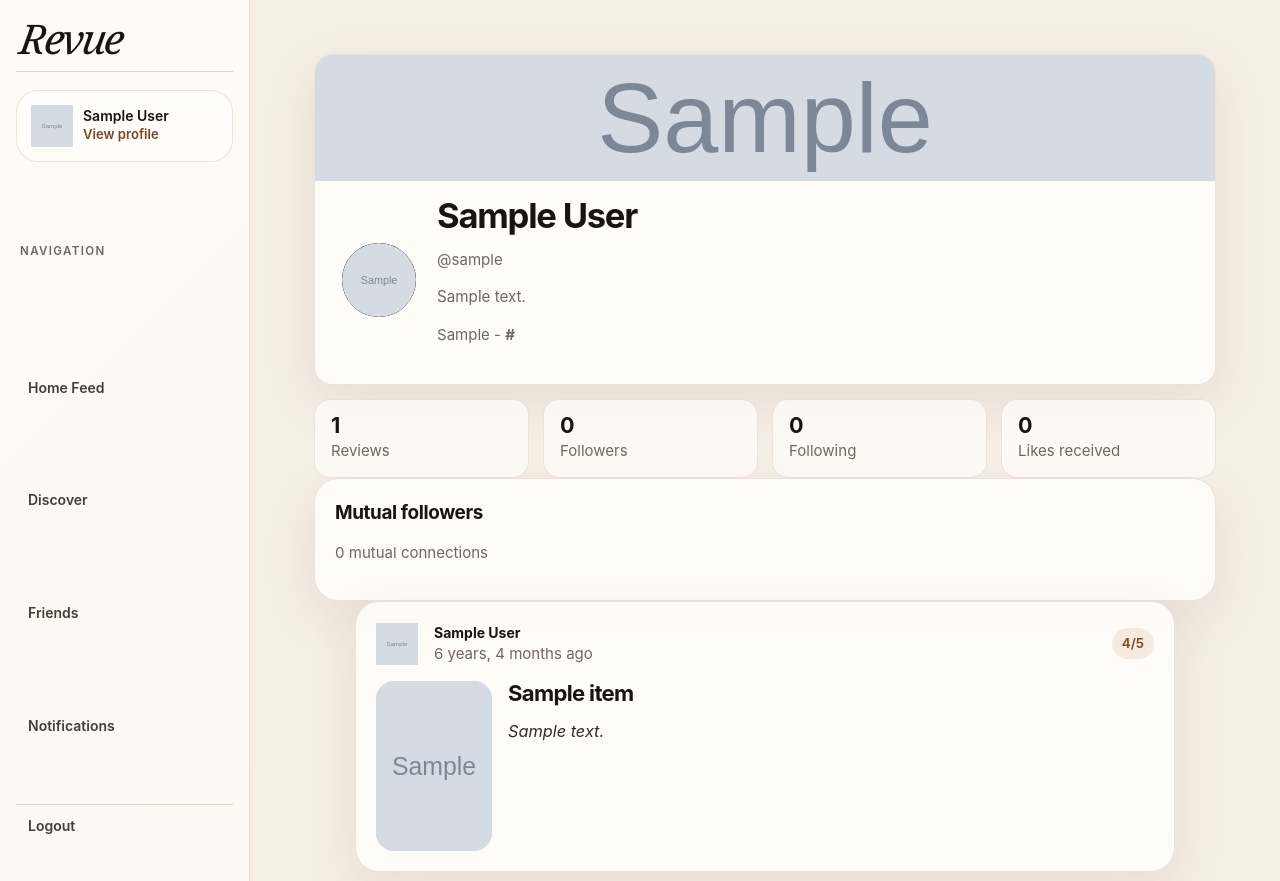
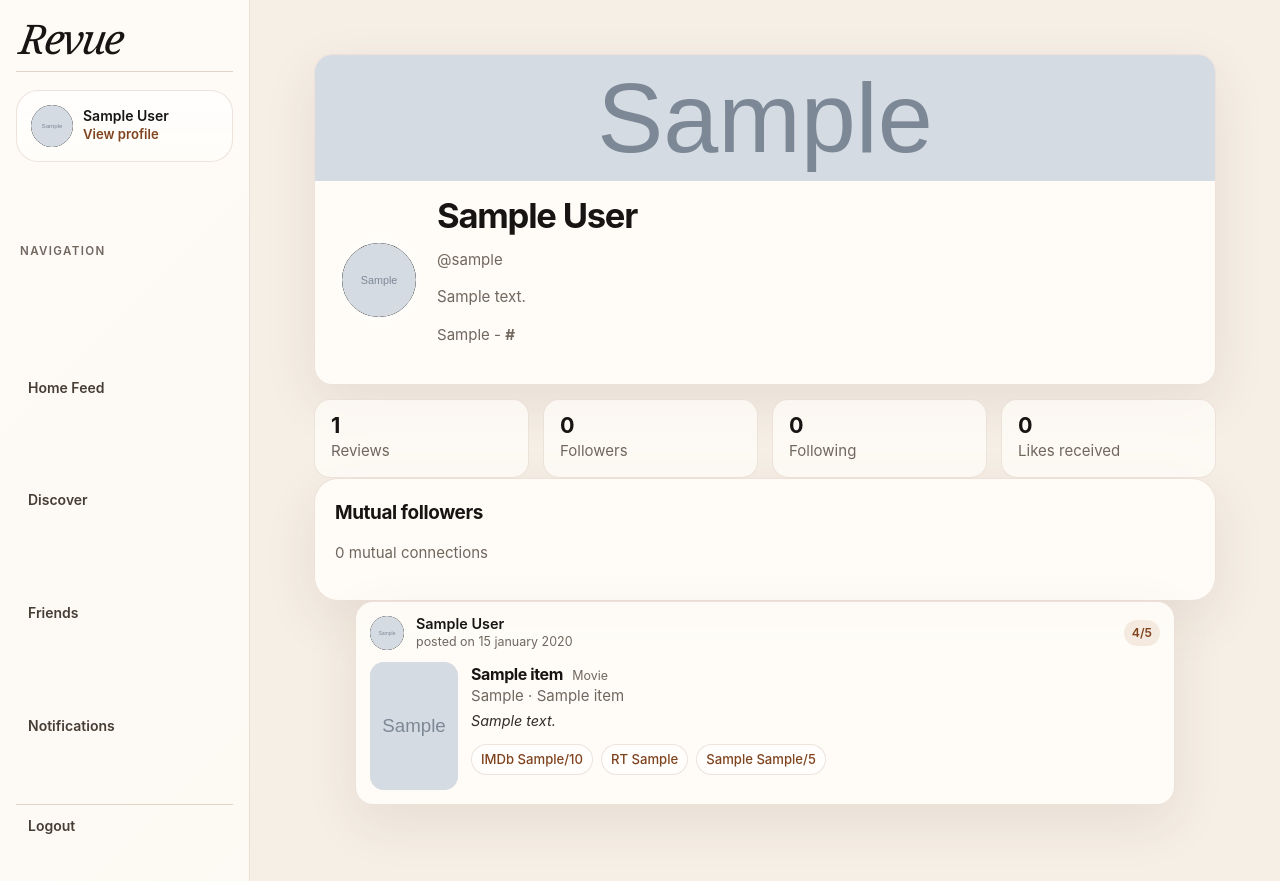
Before and after one commit to harshit1447/review-social, a Django app: a page that uses posts/templates/base_app.html in a window 1280 px wide. Run offline with Django 5.2, Linux system fonts and the light colour scheme; a user stored in the database is signed in; tables that the repository leaves empty hold one stand-in row (values such as "Sample post"); grey boxes marked "Sample" are stand-in pictures; data that the repository does not hold is empty; some libraries are stand-ins or nearby versions.

Commit message:
Polish signup and review UI

```diff
--- a/config/settings.py
+++ b/config/settings.py
@@ -203,9 +203,8 @@ LOGOUT_REDIRECT_URL = '/'
 LOGIN_URL = '/accounts/login/'
 
 ACCOUNT_EMAIL_VERIFICATION = 'none'
-ACCOUNT_EMAIL_REQUIRED = True
-ACCOUNT_USERNAME_REQUIRED = True
-ACCOUNT_AUTHENTICATION_METHOD = 'username_email'
+ACCOUNT_LOGIN_METHODS = {'username', 'email'}
+ACCOUNT_SIGNUP_FIELDS = ['email*', 'username*', 'password1*', 'password2*']
 SOCIALACCOUNT_LOGIN_ON_GET = True
 SOCIALACCOUNT_AUTO_SIGNUP = True
 SOCIALACCOUNT_PROVIDERS = {
--- a/posts/static/posts/styles.css
+++ b/posts/static/posts/styles.css
@@ -1177,6 +1177,11 @@ textarea {
     padding-top: 10px;
 }
 
+.item-ratings-fact {
+    border-top: 0;
+    padding-top: 0;
+}
+
 .item-facts dt {
     color: var(--muted);
     font-size: 0.78rem;
--- a/posts/templates/base_app.html
+++ b/posts/templates/base_app.html
@@ -88,6 +88,7 @@
             font-weight: 900;
             height: 42px;
             justify-content: center;
+            overflow: hidden;
             text-transform: uppercase;
             width: 42px;
         }
@@ -96,9 +97,11 @@
         .post-avatar img,
         .profile-avatar img,
         .mini-avatar img {
+            border-radius: inherit;
             display: block;
             height: 100%;
             object-fit: cover;
+            object-position: center;
             width: 100%;
         }
 
@@ -514,6 +517,22 @@
             display: block;
             height: 100%;
             object-fit: cover;
+            width: 100%;
+        }
+
+        .podcast-poster {
+            align-items: center;
+            background:
+                linear-gradient(145deg, rgba(179, 106, 50, 0.14), rgba(23, 21, 19, 0.1)),
+                #f8f1e8;
+            display: flex;
+            justify-content: center;
+        }
+
+        .podcast-poster img {
+            height: auto;
+            max-height: 100%;
+            object-fit: contain !important;
             width: 100%;
         }
 
@@ -1328,6 +1347,7 @@
             font-weight: 950;
             height: 36px;
             justify-content: center;
+            overflow: hidden;
             width: 36px;
         }
 
@@ -2085,7 +2105,9 @@
         }
 
         .item-detail-page .item-ratings-fact {
+            border-top: 0;
             min-width: 0;
+            padding-top: 0;
         }
 
         .item-detail-page .item-facts dt {
--- a/posts/templates/posts/collection_detail.html
+++ b/posts/templates/posts/collection_detail.html
@@ -12,7 +12,7 @@
         {% for row in collection.items.all %}
             <article class="card social-review-card">
                 <div class="post-item">
-                    <a class="review-poster" href="{% url 'item_reviews' row.item_id %}"><img src="{% if row.item.image_url %}{{ row.item.image_url }}{% else %}/static/posts/images/revue-layouts.png{% endif %}" alt=""></a>
+                    <a class="review-poster {% if row.item.item_type == 'podcast' %}podcast-poster{% endif %}" href="{% url 'item_reviews' row.item_id %}"><img src="{% if row.item.image_url %}{{ row.item.image_url }}{% else %}/static/posts/images/revue-layouts.png{% endif %}" alt=""></a>
                     <div>
                         <span class="badge">{{ row.item.get_item_type_display }}</span>
                         <h2 class="item-title">{{ row.item.title }}</h2>
--- a/posts/templates/posts/discover.html
+++ b/posts/templates/posts/discover.html
@@ -53,7 +53,7 @@
                                 <span class="rating">{{ review.rating }}/5</span>
                             </header>
                             <div class="post-item">
-                                <a class="review-poster" href="{% url 'item_reviews' review.item_id %}" aria-label="{{ review.item.title }}">
+                                <a class="review-poster {% if review.item.item_type == 'podcast' %}podcast-poster{% endif %}" href="{% url 'item_reviews' review.item_id %}" aria-label="{{ review.item.title }}">
                                     <img src="{% if review.item.image_url %}{{ review.item.image_url }}{% else %}/static/posts/images/revue-layouts.png{% endif %}" alt="">
                                 </a>
                                 <div class="review-copy">
--- a/posts/templates/posts/feed.html
+++ b/posts/templates/posts/feed.html
@@ -142,7 +142,7 @@
                             </header>
 
                             <div class="post-item">
-                                <a class="review-poster" href="{% url 'item_reviews' review.item_id %}" aria-label="{{ review.item.title }}">
+                                <a class="review-poster {% if review.item.item_type == 'podcast' %}podcast-poster{% endif %}" href="{% url 'item_reviews' review.item_id %}" aria-label="{{ review.item.title }}">
                                     <img src="{% if review.item.image_url %}{{ review.item.image_url }}{% else %}/static/posts/images/revue-layouts.png{% endif %}" alt="">
                                 </a>
                                 <div class="review-copy">
--- a/posts/templates/posts/item_reviews.html
+++ b/posts/templates/posts/item_reviews.html
@@ -83,7 +83,7 @@
                     </div>
                 </div>
             </div>
-            <div class="item-hero-poster">
+            <div class="item-hero-poster {% if item.item_type == 'podcast' %}podcast-poster{% endif %}">
                 <img src="{% if item.image_url %}{{ item.image_url }}{% else %}/static/posts/images/revue-layouts.png{% endif %}" alt="">
             </div>
         </section>
--- a/posts/templates/posts/profile.html
+++ b/posts/templates/posts/profile.html
@@ -149,7 +149,7 @@
                                 <span class="rating">{{ review.rating }}/5</span>
                             </header>
                             <div class="post-item">
-                                <a class="review-poster" href="{% url 'item_reviews' review.item_id %}">
+                                <a class="review-poster {% if review.item.item_type == 'podcast' %}podcast-poster{% endif %}" href="{% url 'item_reviews' review.item_id %}">
                                     <img src="{% if review.item.image_url %}{{ review.item.image_url }}{% else %}/static/posts/images/revue-layouts.png{% endif %}" alt="">
                                 </a>
                                 <div>
--- a/posts/templates/posts/user_profile.html
+++ b/posts/templates/posts/user_profile.html
@@ -43,7 +43,7 @@
     </section>
     <section class="feed-stack">
         {% for review in reviews %}
-            <article class="card social-review-card">
+            <article class="card social-review-card review-card tidy-review-card">
                 <header class="post-header">
                     <a class="post-avatar profile-link" href="{% url 'user_profile' viewed_user.username %}" aria-label="{{ viewed_user.get_full_name|default:viewed_user.username }} profile">
                         {% if viewed_user.profile.profile_photo %}
@@ -52,12 +52,36 @@
                             {{ viewed_user.get_full_name|default:viewed_user.username|first }}
                         {% endif %}
                     </a>
-                    <div><strong><a class="profile-link" href="{% url 'user_profile' viewed_user.username %}">{{ viewed_user.get_full_name|default:viewed_user.username }}</a></strong><div class="meta">{{ review.created_at|timesince }} ago</div></div>
+                    <div>
+                        <div class="post-name-line">
+                            <a class="post-name profile-link" href="{% url 'user_profile' viewed_user.username %}">{{ viewed_user.get_full_name|default:viewed_user.username }}</a>
+                        </div>
+                        <div class="post-meta">posted on {{ review.created_at|date:"j F Y"|lower }}</div>
+                    </div>
                     <span class="rating">{{ review.rating }}/5</span>
                 </header>
                 <div class="post-item">
-                    <a class="review-poster" href="{% url 'item_reviews' review.item_id %}"><img src="{% if review.item.image_url %}{{ review.item.image_url }}{% else %}/static/posts/images/revue-layouts.png{% endif %}" alt=""></a>
-                    <div><h2 class="item-title">{{ review.item.title }}</h2><p class="review-text">{{ review.review_text }}</p></div>
+                    <a class="review-poster {% if review.item.item_type == 'podcast' %}podcast-poster{% endif %}" href="{% url 'item_reviews' review.item_id %}" aria-label="{{ review.item.title }}">
+                        <img src="{% if review.item.image_url %}{{ review.item.image_url }}{% else %}/static/posts/images/revue-layouts.png{% endif %}" alt="">
+                    </a>
+                    <div class="review-copy">
+                        <h2 class="item-title">
+                            <a href="{% url 'item_reviews' review.item_id %}">{{ review.item.title }}</a>
+                            <span class="item-type-inline">{{ review.item.get_item_type_display }}</span>
+                        </h2>
+                        <p class="meta">
+                            {% if review.item.release_year %}{{ review.item.release_year }}{% endif %}
+                            {% if review.item.creator_name %}{% if review.item.release_year %} &middot; {% endif %}{{ review.item.creator_name }}{% endif %}
+                        </p>
+                        <p class="review-text">{{ review.review_text }}</p>
+                        {% if review.item.imdb_rating or review.item.rotten_tomatoes_rating or review.item.book_rating %}
+                            <div class="external-ratings">
+                                {% if review.item.imdb_rating %}<span>IMDb {{ review.item.imdb_rating }}/10</span>{% endif %}
+                                {% if review.item.rotten_tomatoes_rating %}<span>RT {{ review.item.rotten_tomatoes_rating }}</span>{% endif %}
+                                {% if review.item.book_rating %}<span>{{ review.item.book_rating_source|default:"Google Books" }} {{ review.item.book_rating }}/5</span>{% endif %}
+                            </div>
+                        {% endif %}
+                    </div>
                 </div>
             </article>
         {% empty %}
--- a/posts/views.py
+++ b/posts/views.py
@@ -893,7 +893,7 @@ def signup(request):
         form = SignUpForm(request.POST, request.FILES)
         if form.is_valid():
             user = form.save()
-            login(request, user)
+            login(request, user, backend="posts.auth_backends.EmailOrUsernameBackend")
             return redirect("feed")
     else:
         form = SignUpForm()
```
Also changed, not shown: posts/forms.py (+1 -19 lines), posts/templates/registration/signup.html (+7 -11 lines), posts/tests.py (+18 -0 lines).
